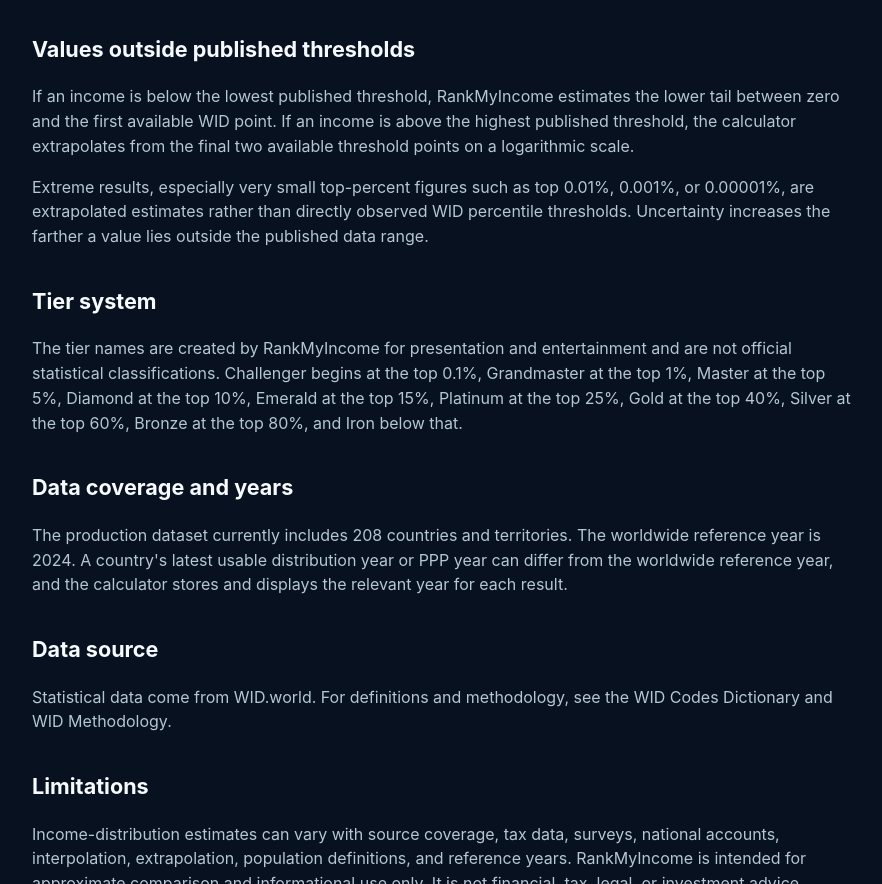
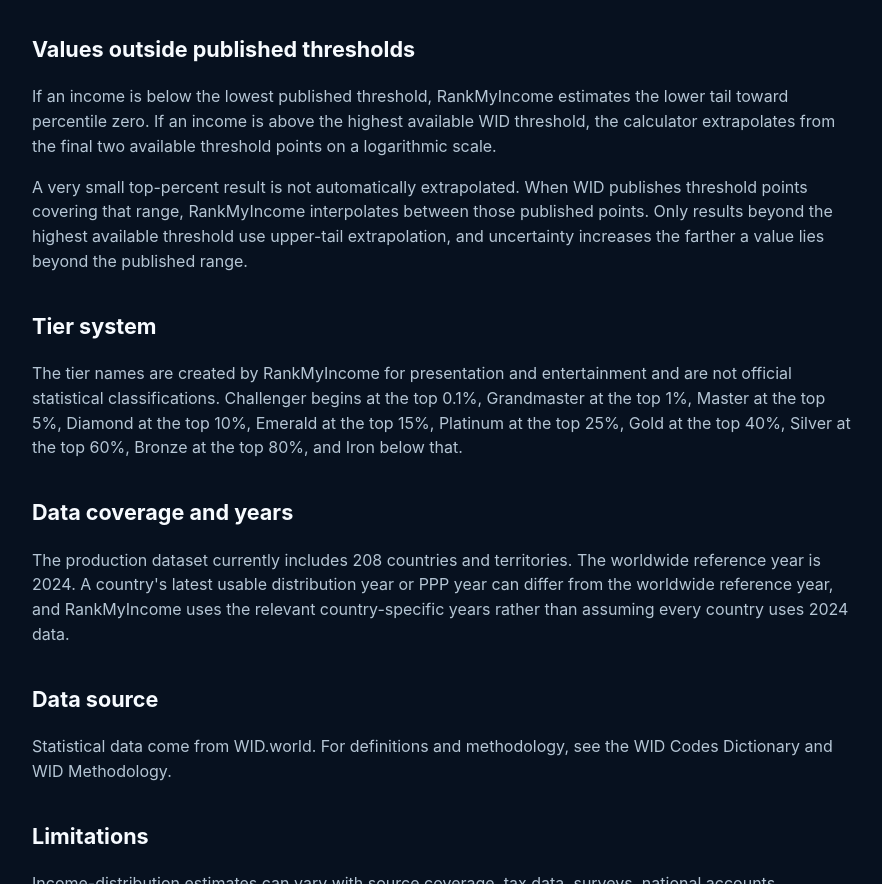
Before and after one commit to jimin062200-cmyk/rankmyincome, a plain HTML site: page methodology.html in a window 1280 px wide. Shown: the part 820-1704 px from the top of the page, without its empty margins (198-1080 px from the left). Drawn offline with Linux system fonts and the light colour scheme.

Commit message:
Clarify published thresholds and tail extrapolation

```diff
--- a/methodology.html
+++ b/methodology.html
@@ -36,14 +36,14 @@
     <p>For the worldwide comparison, local income is converted to a common USD purchasing-power-parity unit using the WID.world PPP conversion series <code>xlcusp999i</code> or its source alias <code>xlcuspi999</code>. The converted amount is then compared with the WID <code>WO-PPP</code> worldwide pre-tax-income threshold distribution.</p>
 
     <h2>Values outside published thresholds</h2>
-    <p>If an income is below the lowest published threshold, RankMyIncome estimates the lower tail between zero and the first available WID point. If an income is above the highest published threshold, the calculator extrapolates from the final two available threshold points on a logarithmic scale.</p>
-    <p>Extreme results, especially very small top-percent figures such as top 0.01%, 0.001%, or 0.00001%, are extrapolated estimates rather than directly observed WID percentile thresholds. Uncertainty increases the farther a value lies outside the published data range.</p>
+    <p>If an income is below the lowest published threshold, RankMyIncome estimates the lower tail toward percentile zero. If an income is above the highest available WID threshold, the calculator extrapolates from the final two available threshold points on a logarithmic scale.</p>
+    <p>A very small top-percent result is not automatically extrapolated. When WID publishes threshold points covering that range, RankMyIncome interpolates between those published points. Only results beyond the highest available threshold use upper-tail extrapolation, and uncertainty increases the farther a value lies beyond the published range.</p>
 
     <h2>Tier system</h2>
     <p>The tier names are created by RankMyIncome for presentation and entertainment and are not official statistical classifications. Challenger begins at the top 0.1%, Grandmaster at the top 1%, Master at the top 5%, Diamond at the top 10%, Emerald at the top 15%, Platinum at the top 25%, Gold at the top 40%, Silver at the top 60%, Bronze at the top 80%, and Iron below that.</p>
 
     <h2>Data coverage and years</h2>
-    <p>The production dataset currently includes 208 countries and territories. The worldwide reference year is 2024. A country's latest usable distribution year or PPP year can differ from the worldwide reference year, and the calculator stores and displays the relevant year for each result.</p>
+    <p>The production dataset currently includes 208 countries and territories. The worldwide reference year is 2024. A country's latest usable distribution year or PPP year can differ from the worldwide reference year, and RankMyIncome uses the relevant country-specific years rather than assuming every country uses 2024 data.</p>
 
     <h2>Data source</h2>
     <p>Statistical data come from <a href="https://wid.world/" rel="noopener">WID.world</a>. For definitions and methodology, see the <a href="https://wid.world/codes-dictionary/" rel="noopener">WID Codes Dictionary</a> and <a href="https://wid.world/methodology/" rel="noopener">WID Methodology</a>.</p>
```
